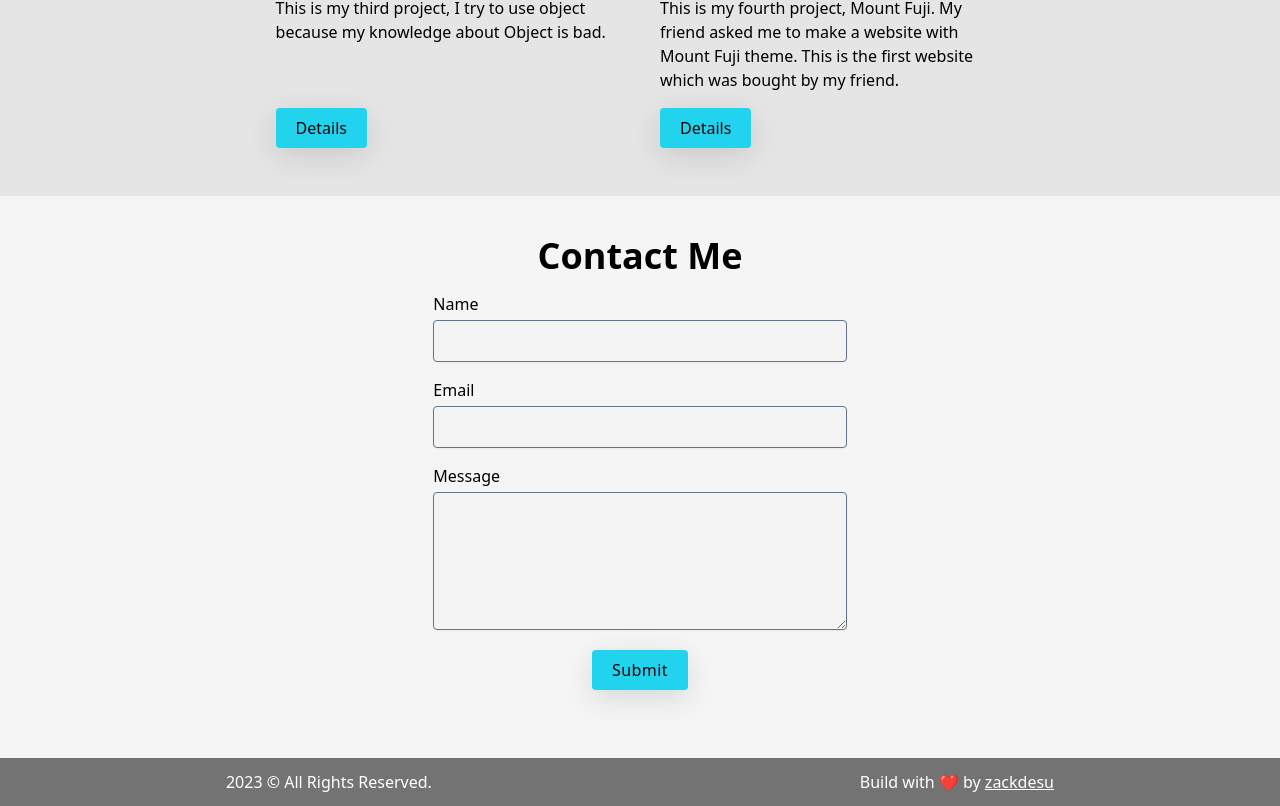
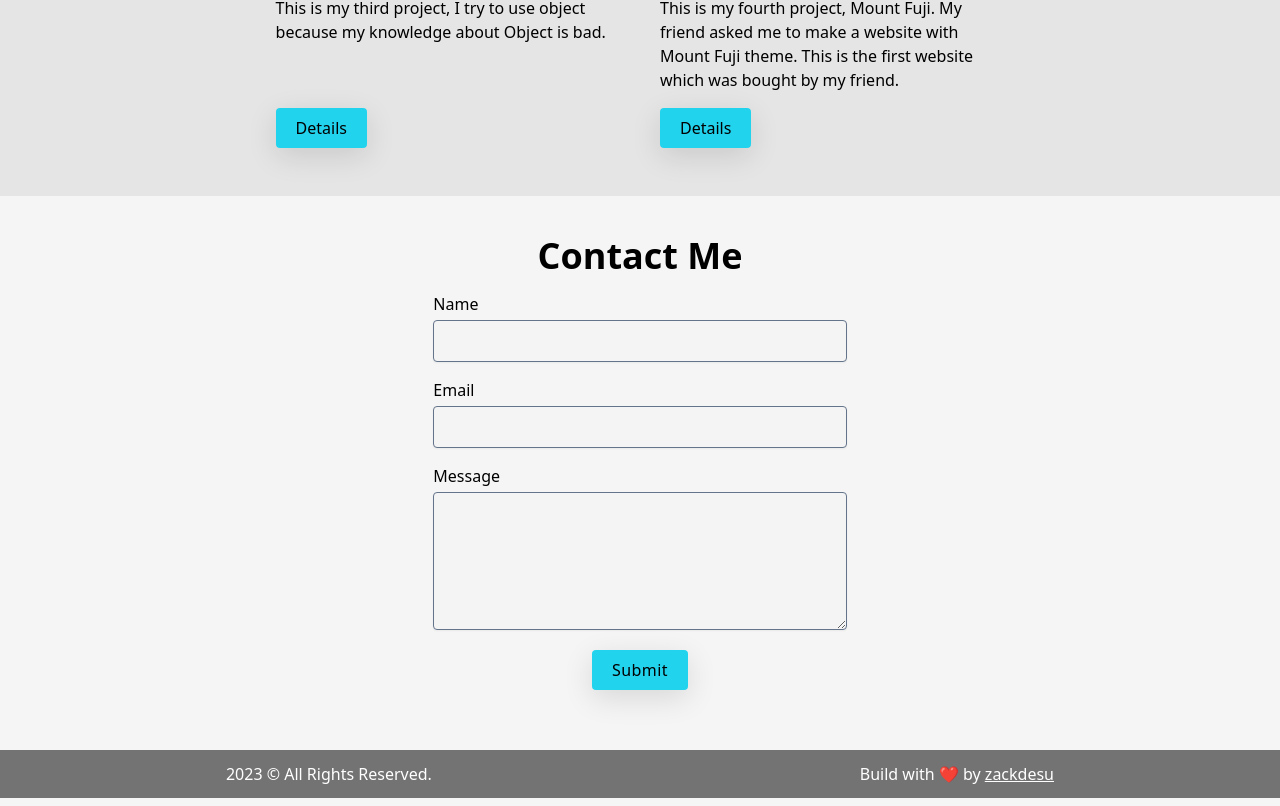
Before and after one commit to zackdesu/portfolio, a Next.js app: page / in a window 1280 px wide. Shown: the part 2683-3489 px from the top of the page. Built offline with nearby package versions, Linux system fonts and the light colour scheme.

Commit message:
footer fix on bottom

```diff
--- a/app/footer.jsx
+++ b/app/footer.jsx
@@ -5,7 +5,7 @@ const Footer = () => {
   const now = new Date().getFullYear();
   return (
     <>
-      <div className="flex justify-around mt-2 text-white bg-neutral-500 p-3 border-t-black dark:border-t-white">
+      <div className="flex justify-around text-white bg-neutral-500 p-3 border-t-black dark:border-t-white mt-auto">
         <p>{now} &copy; All Rights Reserved.</p>
         <p>
           Build with ❤ by{" "}
```
